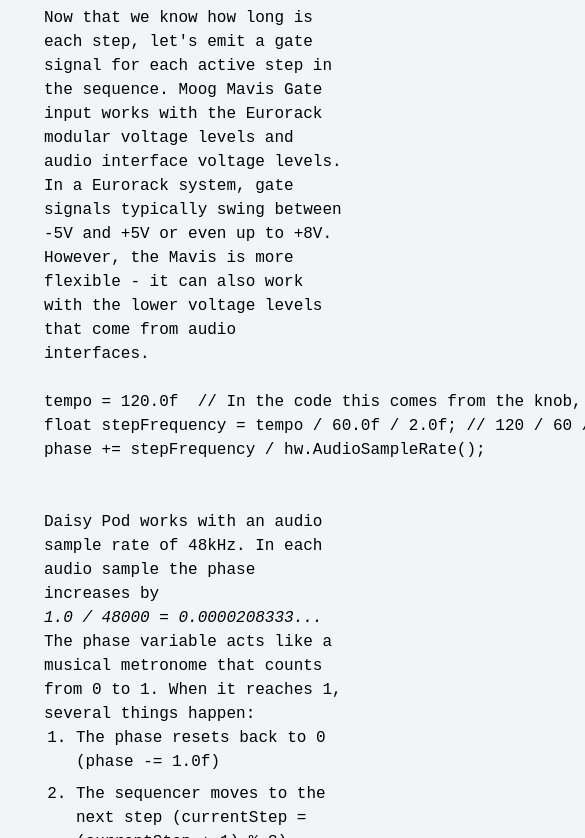
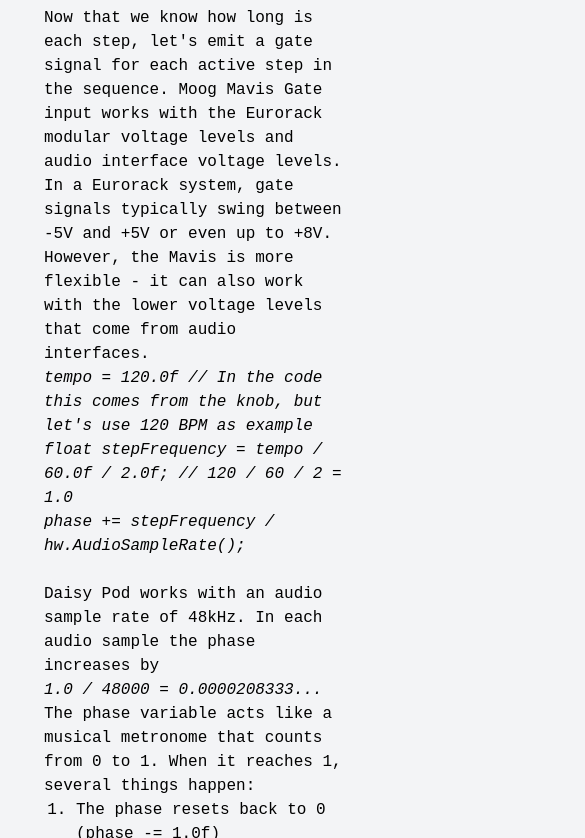
Before and after one commit to kp-dhvani/dhvani-blog, a website built with Vite: page src/mod-synth/8-step-sequencer/index.html in a window 390 px wide. Shown: the part 11162-12000 px from the top of the page, 585 px wide, since content can reach past the window. Built offline with nearby package versions, Linux system fonts and the light colour scheme; a web font is replaced by a local one.

Commit message:
fix responsiveness issue because of pre

```diff
--- a/src/mod-synth/8-step-sequencer/index.html
+++ b/src/mod-synth/8-step-sequencer/index.html
@@ -407,13 +407,16 @@
 						it can also work with the lower voltage levels that come from audio
 						interfaces.
 					</p>
-					<pre>
-                        <code>
-tempo = 120.0f  // In the code this comes from the knob, but let's use 120 BPM as example
-float stepFrequency = tempo / 60.0f / 2.0f; // 120 / 60 / 2 = 1.0
-phase += stepFrequency / hw.AudioSampleRate();
-                        </code>
-                    </pre>
+					<span class="italic">
+						tempo = 120.0f // In the code this comes from the knob, but let's
+						use 120 BPM as example
+						<br />
+						float stepFrequency = tempo / 60.0f / 2.0f; // 120 / 60 / 2 = 1.0
+						<br />
+						phase += stepFrequency / hw.AudioSampleRate();
+					</span>
+					<br />
+					<br />
 					<p>
 						Daisy Pod works with an audio sample rate of 48kHz. In each audio
 						sample the phase increases by
```
